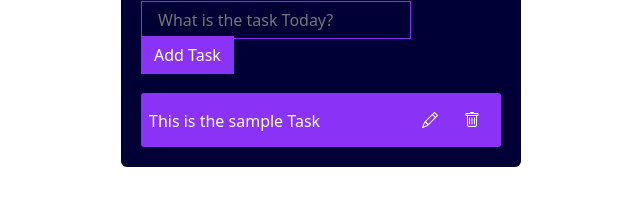
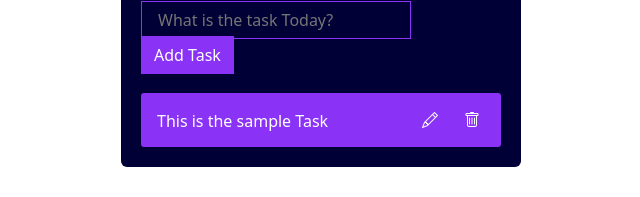
Before and after one commit to harshbix/ToDoListAPP-, a React (Vite) app in the folder todolist/: page / in a window 1280 px wide. Shown: the part 367-564 px from the top of the page, without its empty margins (319-959 px from the left). Built offline with nearby package versions, Linux system fonts and the light colour scheme.

Commit message:
Update EditTask.tsx

```diff
--- a/todolist/src/components/EditTask.tsx
+++ b/todolist/src/components/EditTask.tsx
@@ -2,7 +2,7 @@ import 'bootstrap-icons/font/bootstrap-icons.css'
 const EditTask = () => {
   return (
     <div className="text-white">
-      <div className="item"><span>This is the sample Task</span>
+      <div className="item ps-3"><span>This is the sample Task</span>
       <button className="bi-pencil btn text-white"></button>
       <button className="bi-trash btn text-white"></button>
       </div>
```
